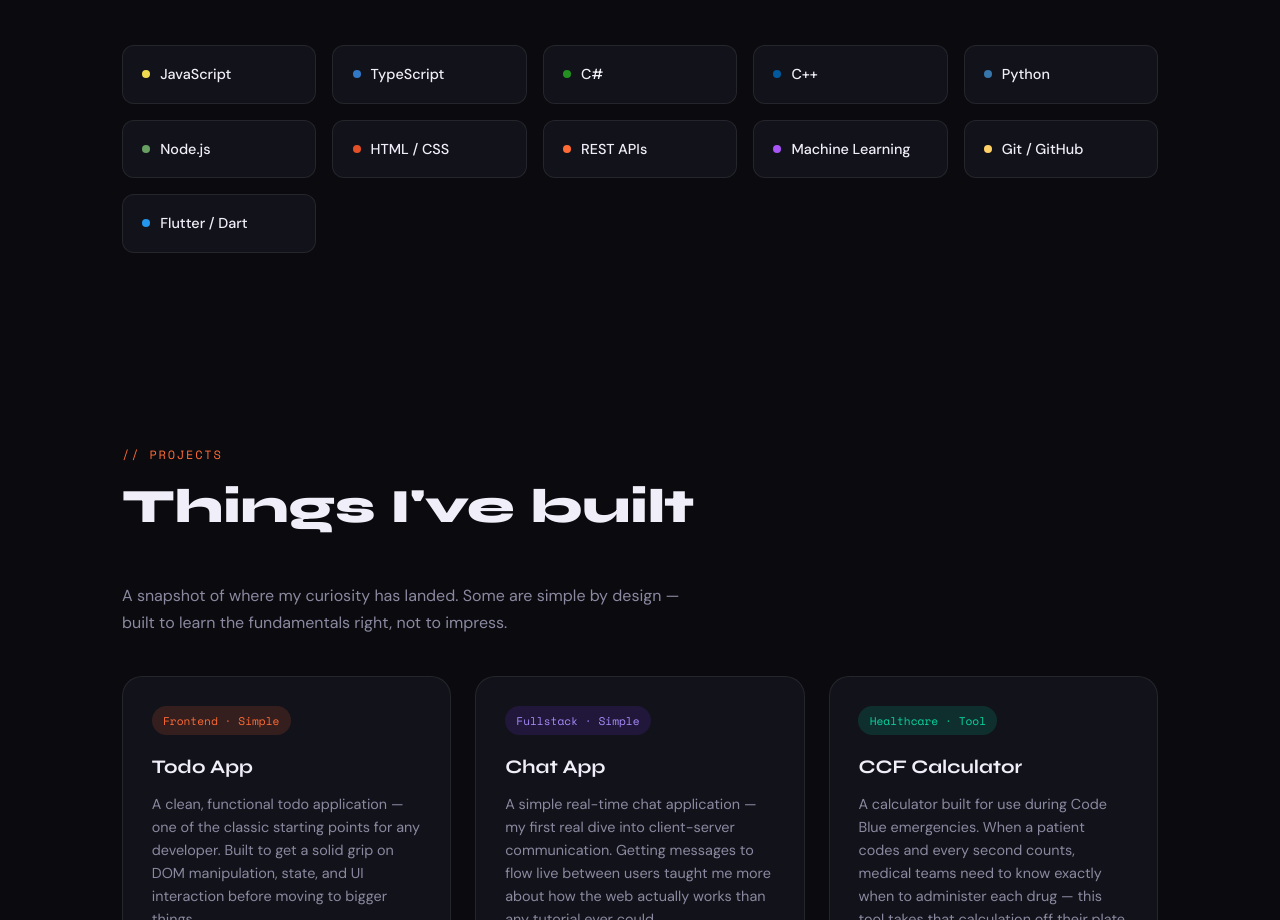
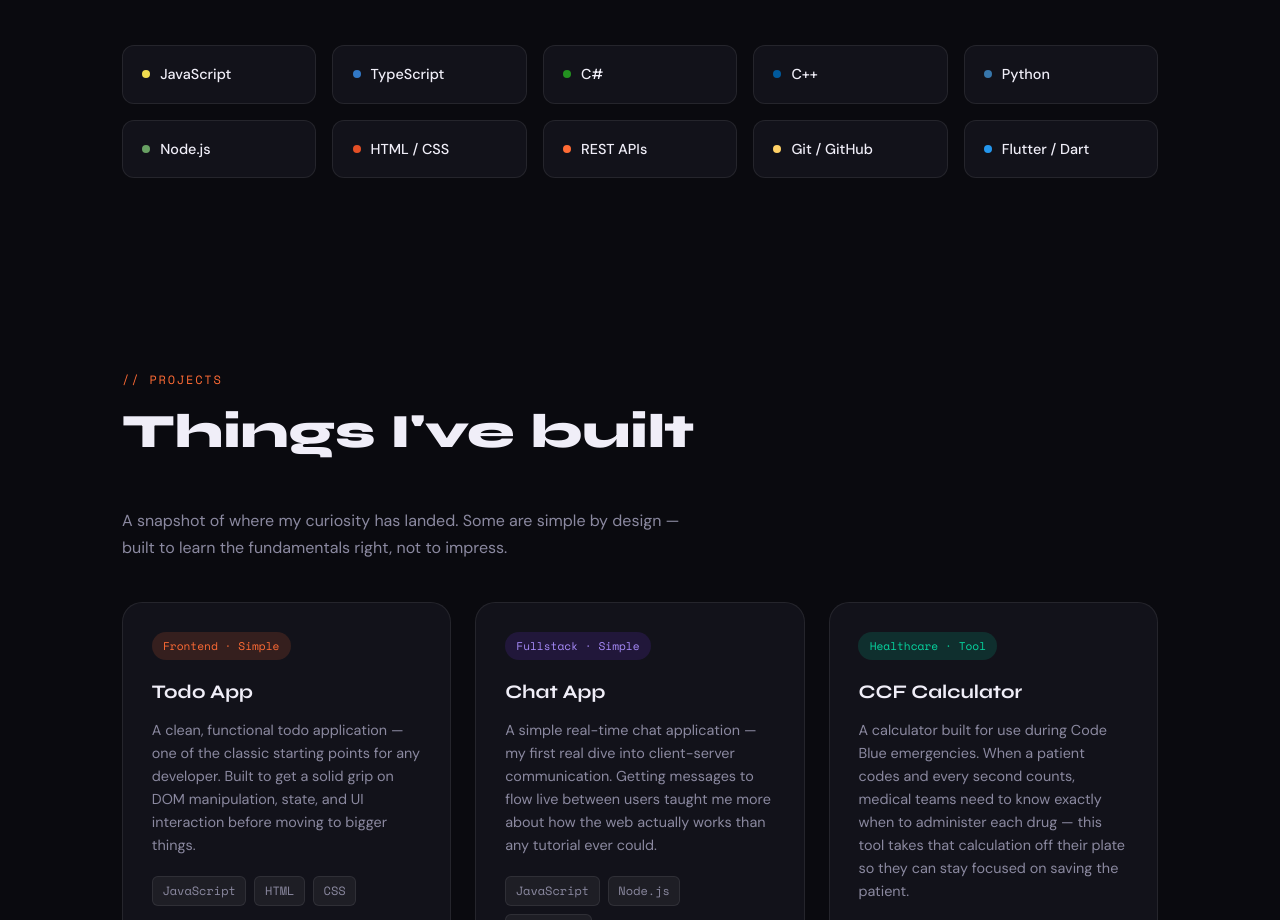
Before and after one commit to AhmadBaabod/portfolio, a plain HTML site: page index.html in a window 1280 px wide. Shown: the part 1891-2811 px from the top of the page. Drawn offline with nearby package versions, Linux system fonts and the light colour scheme.

Commit message:
skills update

```diff
--- a/index.html
+++ b/index.html
@@ -687,10 +687,6 @@
       REST APIs
     </div>
     <div class="skill-chip">
-      <span class="skill-dot" style="background:#a855f7;"></span>
-      Machine Learning
-    </div>
-    <div class="skill-chip">
       <span class="skill-dot" style="background:#ffd166;"></span>
       Git / GitHub
     </div>
```
